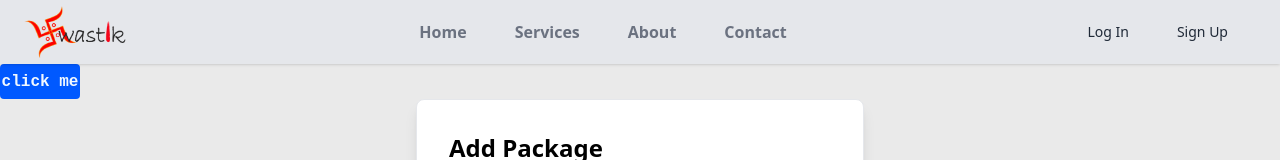
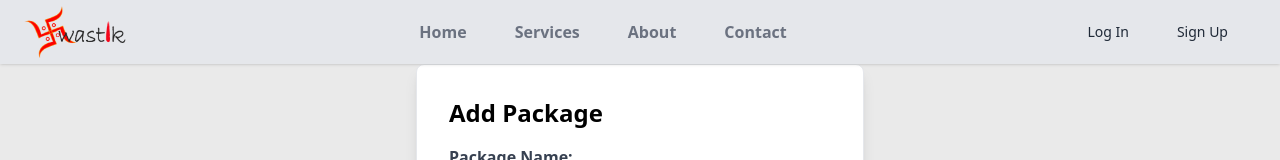
Before and after one commit to Mahi-Rathod/Swastik-The-Event-Management-System, a React (Vite) app in the folder FrontEnd/Swastik-The-Event-Management-System/: page /add-products in a window 1280 px wide. Shown: the top 160 px of the page. Built offline with nearby package versions, Linux system fonts and the light colour scheme; no server answers; a web font is replaced by a local one.

Commit message:
just udation

```diff
--- a/FrontEnd/Swastik-The-Event-Management-System/src/components/VendorThings/AddProducts.jsx
+++ b/FrontEnd/Swastik-The-Event-Management-System/src/components/VendorThings/AddProducts.jsx
@@ -68,14 +68,9 @@ function AddProducts() {
     catch (error) {
       console.log("something went wrong")
     }
-
-  }
-  const checkResponse = () => {
-    console.log(categories)
   }
   return (
     <div>
-      <button onClick={checkResponse}> click me</button>
       <div className="max-w-md mx-auto bg-white p-8 border shadow-lg rounded-lg">
         <h2 className="text-2xl font-bold mb-4">Add Package</h2>
         <form encType="multipart/form-data"
```
